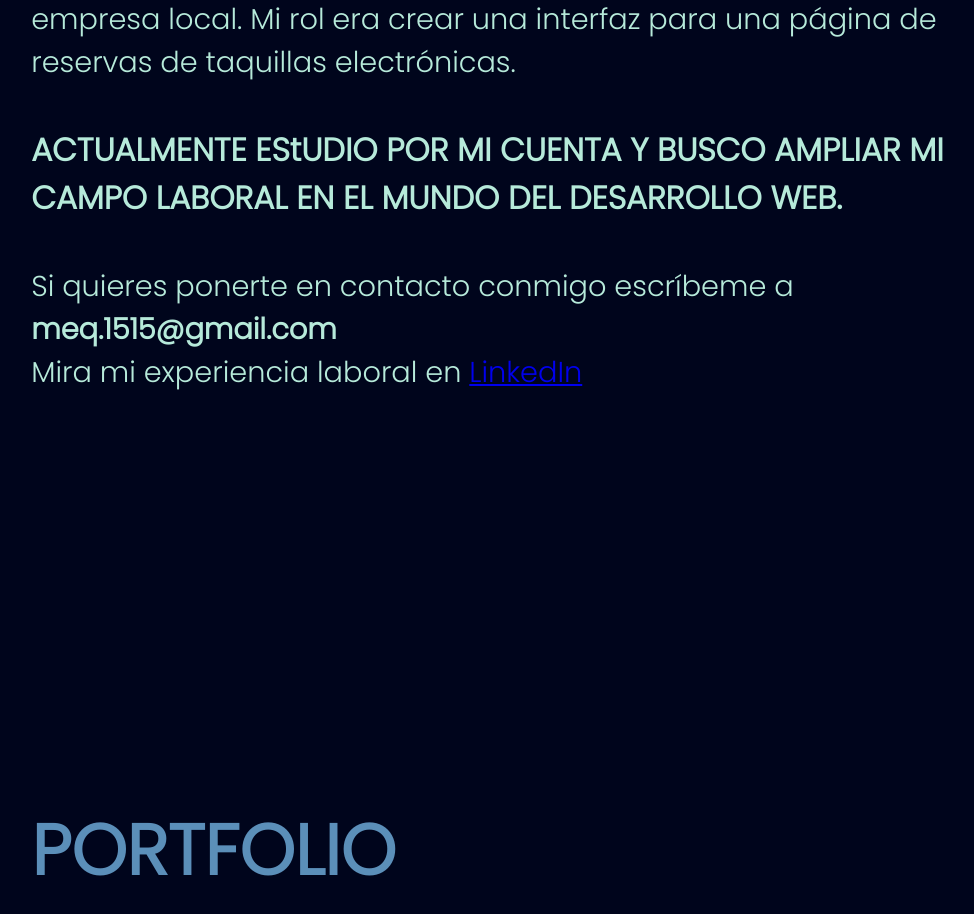
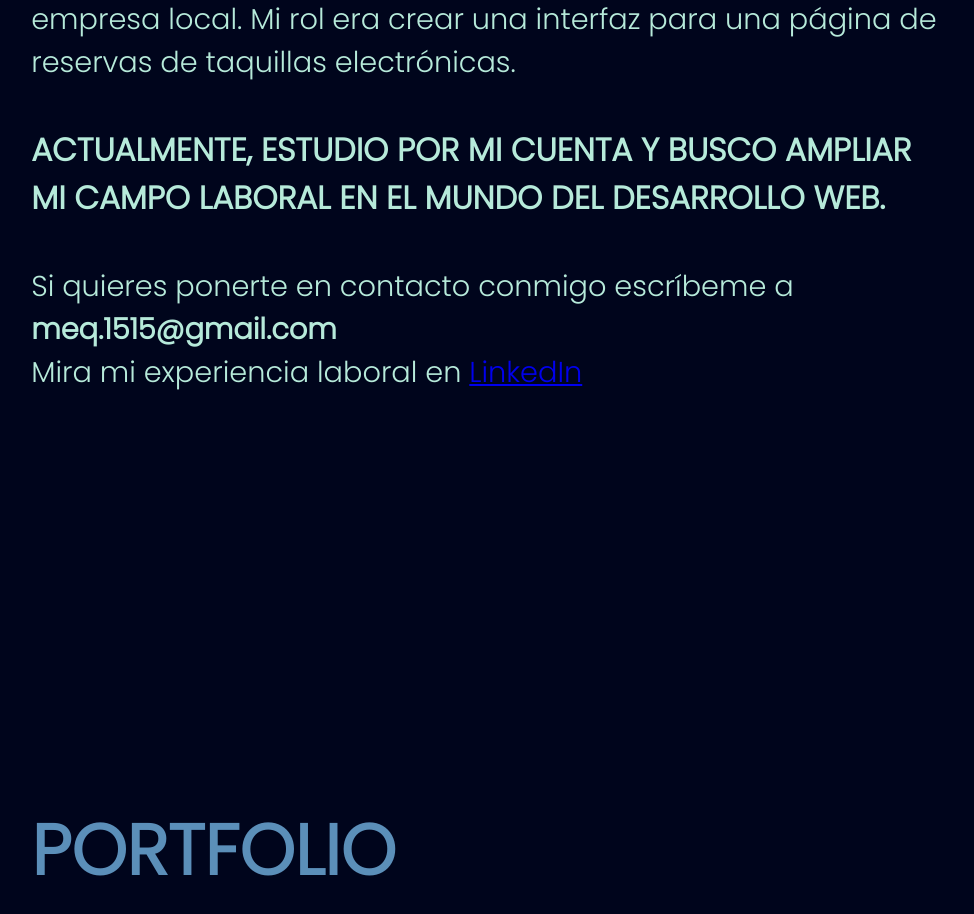
Before and after one commit to Marc1515/Portfolio, a React (Vite) app: page / in a window 1280 px wide. Shown: the part 1180-2094 px from the top of the page, without its empty margins (276-1250 px from the left). Built offline with nearby package versions, Linux system fonts and the light colour scheme.

Commit message:
corrección algebráica

```diff
--- a/src/components/Experience/Experience.jsx
+++ b/src/components/Experience/Experience.jsx
@@ -13,8 +13,8 @@ const Experience = () => {
         interfaz para una página de reservas de taquillas electrónicas.
       </span>
       <h4>
-        ACTUALMENTE EStUDIO POR MI CUENTA Y BUSCO AMPLIAR MI CAMPO LABORAL EN EL
-        MUNDO DEL DESARROLLO WEB.
+        ACTUALMENTE, ESTUDIO POR MI CUENTA Y BUSCO AMPLIAR MI CAMPO LABORAL EN
+        EL MUNDO DEL DESARROLLO WEB.
       </h4>
       <span>
         Si quieres ponerte en contacto conmigo escríbeme a{" "}
```
